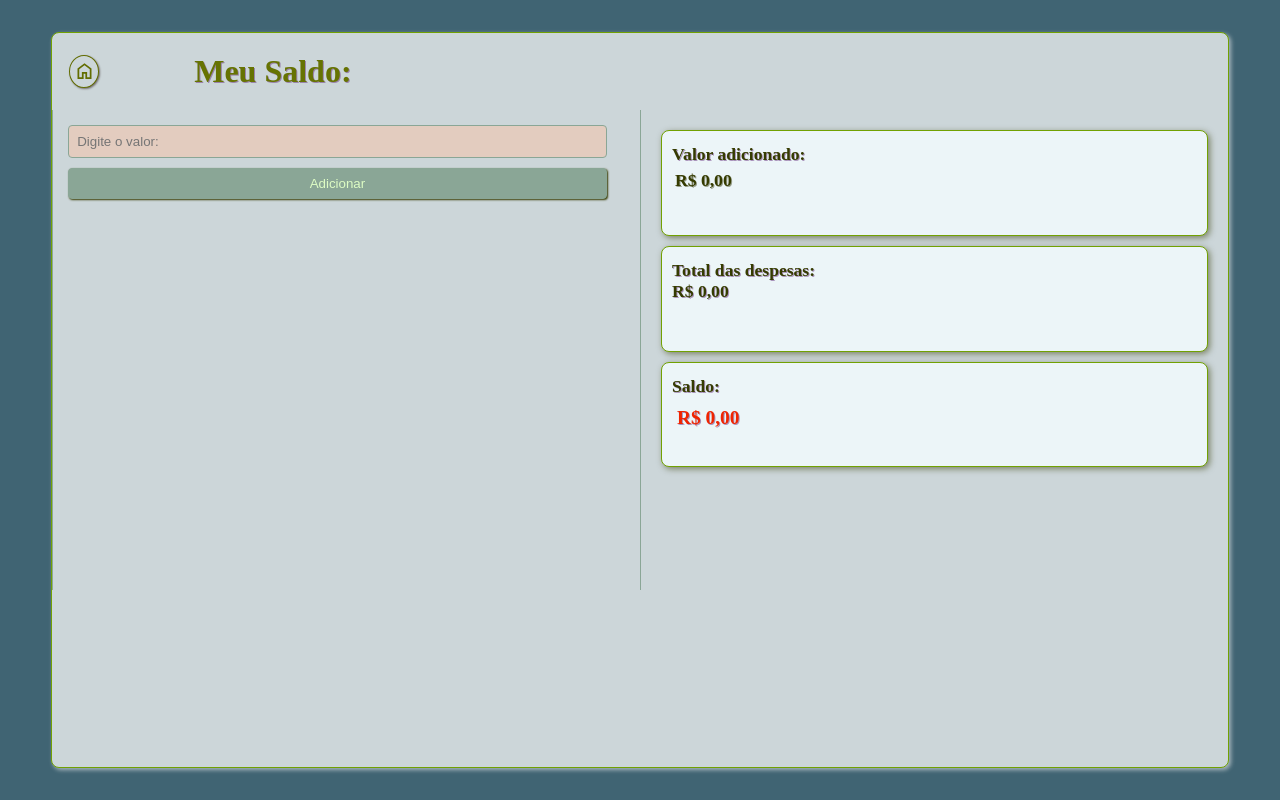
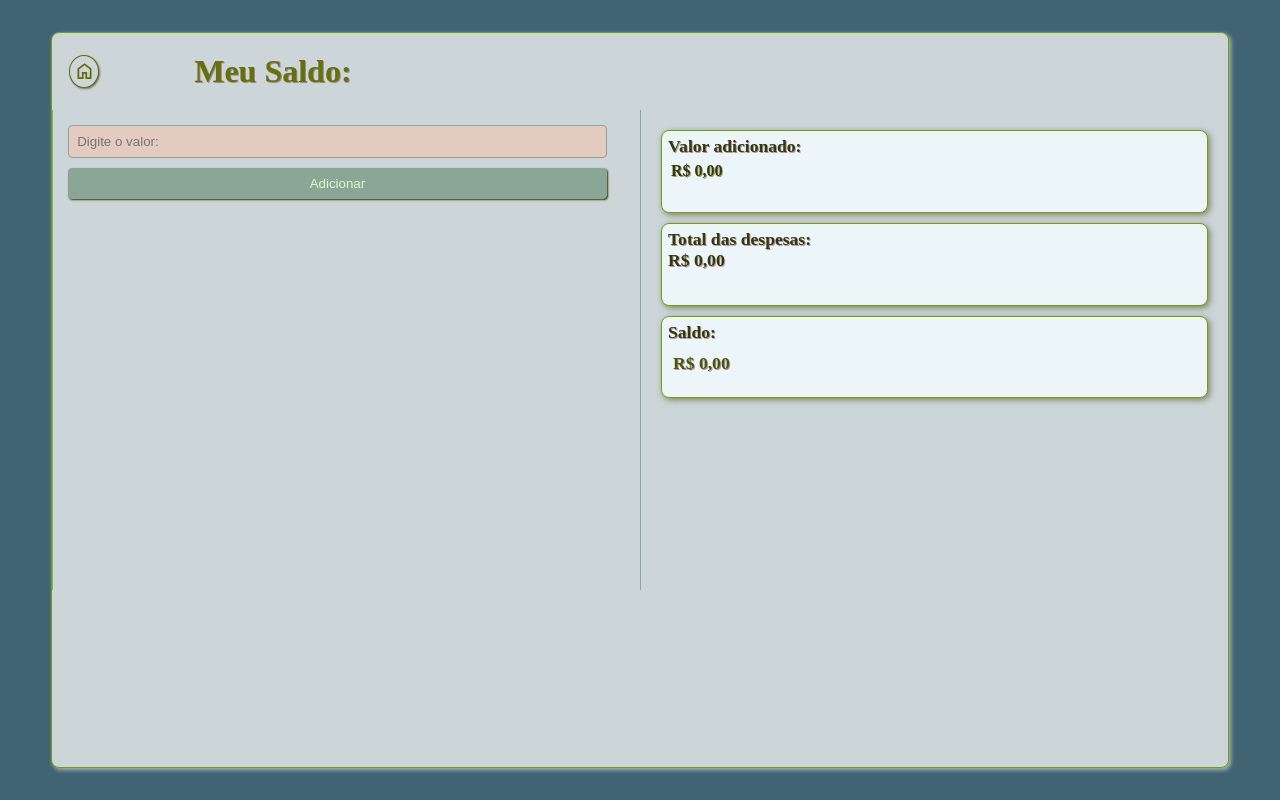
Before and after one commit to BrunaBeatriiz/Controle-de-Gastos, a React (Vite) app: page /Saldo in a window 1280 px wide. Built offline with nearby package versions, Linux system fonts and the light colour scheme.

Commit message:
ajuste css paginaSaldo e adição de saldo positivo e negativo

```diff
--- a/src/estilos/mostrarLista.css
+++ b/src/estilos/mostrarLista.css
@@ -105,8 +105,3 @@ ul>li{
     display: block;
     margin-top: -1px;
 }
-
-
-/* .button{
-
-} */
--- a/src/estilos/pagSaldo.css
+++ b/src/estilos/pagSaldo.css
@@ -82,8 +82,8 @@ header{
     /* background-color: #4d6c72; */
     background-color: #ecf5f8;
     margin: 10px;
-    padding: 8px;
-    height: 23%;
+    padding-left: 4px;
+    height: 18%;
     border: 1px solid #71a102;
     border-radius: 8px;
     box-shadow: 2px 2px 6px #353b0088;
@@ -97,7 +97,7 @@ header{
     color: #353b00;
     margin-left: 5px;
     font-weight: 600;
-    font-size: 1.1em;
+    font-size: 1.0em;
 }
 
 
--- a/src/functions/funçaoCalculoSaldo.jsx
+++ b/src/functions/funçaoCalculoSaldo.jsx
@@ -9,8 +9,12 @@ const calculoSaldo = (despesas, saldo) => {
 
     const valorSaldo = (saldoNum - totalDespesas);
 
+    const corSaldo = valorSaldo >= 0? "#4e5800":"#f02400";
+
+
+
     return (
-        <h2 style={{color:"#f02400"}}> {valorSaldo.toLocaleString('pt-BR', { style: 'currency', currency: 'BRL' })}
+        <h2 style={{color: corSaldo}}> {valorSaldo.toLocaleString('pt-BR', { style: 'currency', currency: 'BRL' })}
         </h2>
     )
 
```
